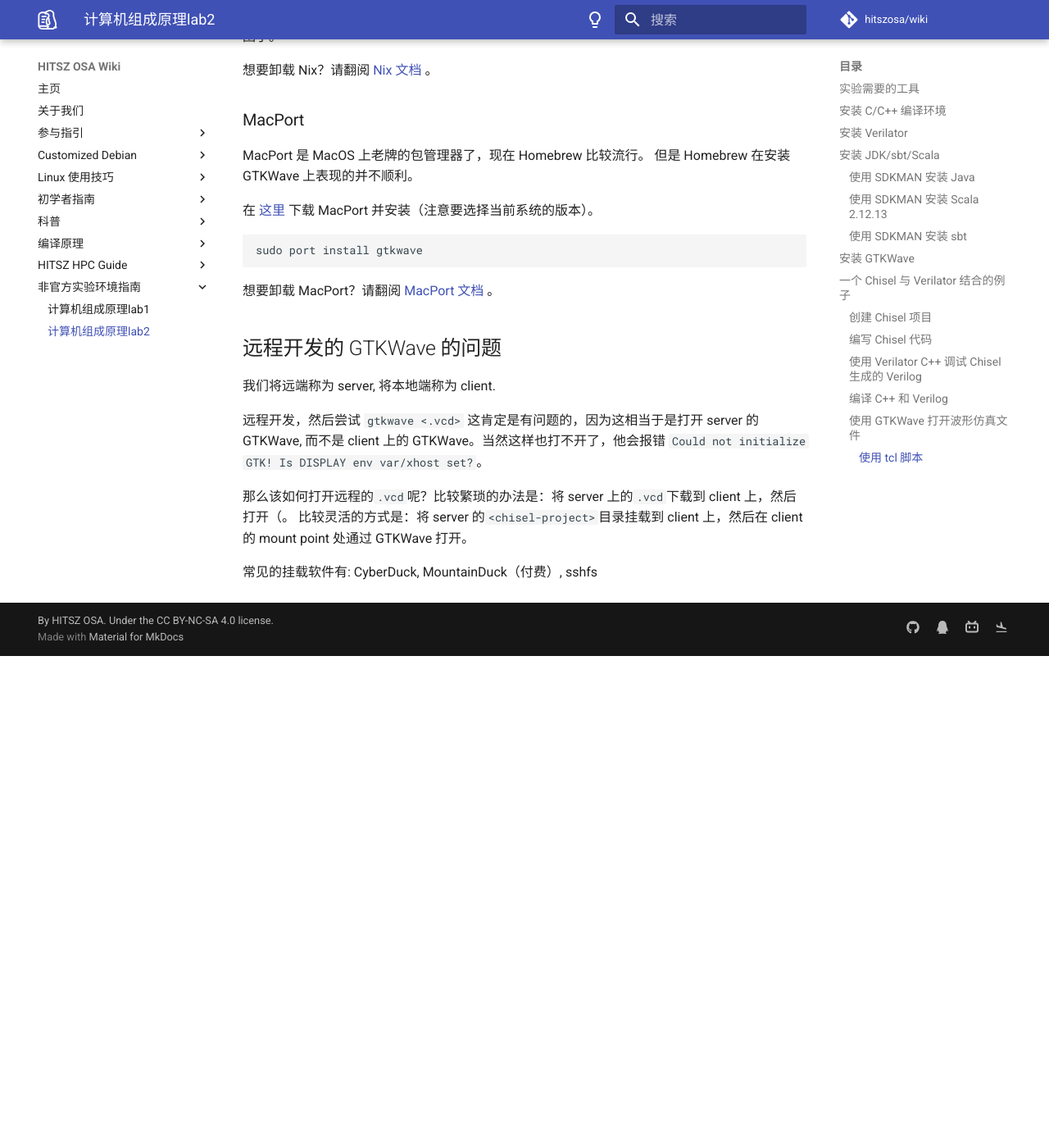
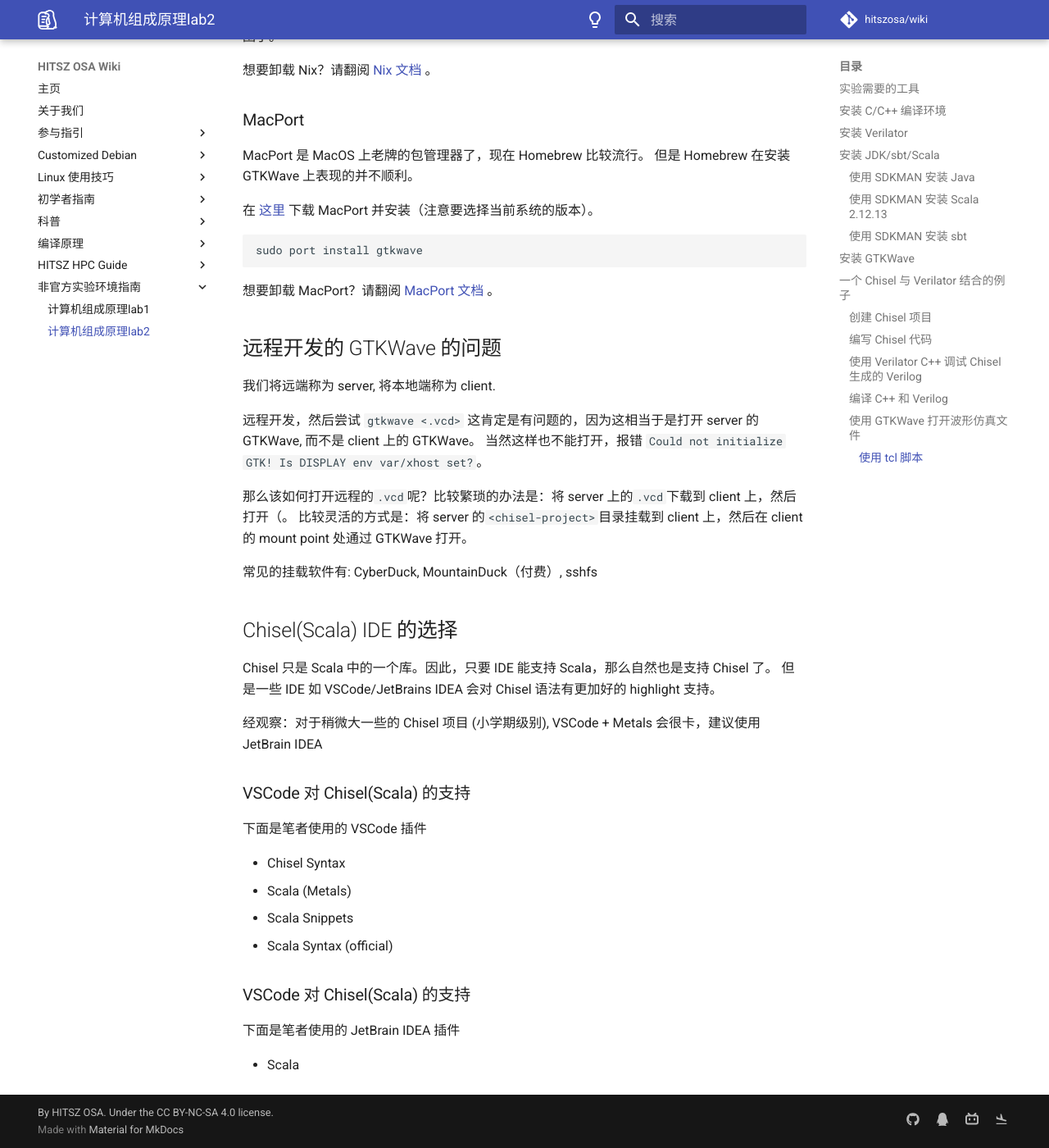
Before and after one commit to hitszosa/wiki, an MkDocs documentation site: the page built from docs/unofficial-lab-env/comp-organ-lab2.md, in a window 1280 px wide and 1400 px high, scrolled down 8132 px. Shown: the whole window at 82% size. Built offline with MkDocs 1.6.1 and Material for MkDocs 9.7.7, drawn with Linux system fonts in a browser that asks for light colours; comment, search, counter and statistics services are not loaded; before the commit the page ends 8932 px from its top, so only the background shows below that.

Commit message:
添加附录: IDE 的选择

```diff
--- a/docs/unofficial-lab-env/comp-organ-lab2.md
+++ b/docs/unofficial-lab-env/comp-organ-lab2.md
@@ -405,10 +405,32 @@ sudo port install gtkwave
 
 我们将远端称为 server, 将本地端称为 client.
 
-远程开发，然后尝试 `gtkwave <.vcd>` 这肯定是有问题的，因为这相当于是打开 server 的 GTKWave,
-而不是 client 上的 GTKWave。当然这样也打不开了，他会报错 `Could not initialize GTK! Is DISPLAY env var/xhost set?`。
+远程开发，然后尝试 `gtkwave <.vcd>` 这肯定是有问题的，因为这相当于是打开 server 的 GTKWave, 而不是 client 上的 GTKWave。
+当然这样也不能打开，报错 `Could not initialize GTK! Is DISPLAY env var/xhost set?`。
 
 那么该如何打开远程的`.vcd`呢？比较繁琐的办法是：将 server 上的`.vcd`下载到 client 上，然后打开（。
 比较灵活的方式是：将 server 的`<chisel-project>`目录挂载到 client 上，然后在 client 的 mount point 处通过 GTKWave 打开。
 
 常见的挂载软件有: CyberDuck, MountainDuck（付费）, sshfs
+
+## Chisel(Scala) IDE 的选择
+
+Chisel 只是 Scala 中的一个库。因此，只要 IDE 能支持 Scala，那么自然也是支持 Chisel 了。
+但是一些 IDE 如 VSCode/JetBrains IDEA 会对 Chisel 语法有更加好的 highlight 支持。
+
+经观察：对于稍微大一些的 Chisel 项目 (小学期级别), VSCode + Metals 会很卡，建议使用 JetBrain IDEA
+
+### VSCode 对 Chisel(Scala) 的支持
+
+下面是笔者使用的 VSCode 插件
+
+- Chisel Syntax
+- Scala (Metals)
+- Scala Snippets
+- Scala Syntax (official)
+
+### VSCode 对 Chisel(Scala) 的支持
+
+下面是笔者使用的 JetBrain IDEA 插件
+
+- Scala
```
